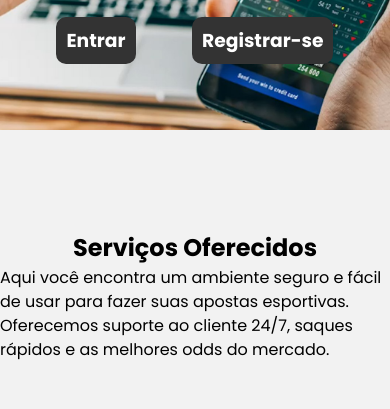
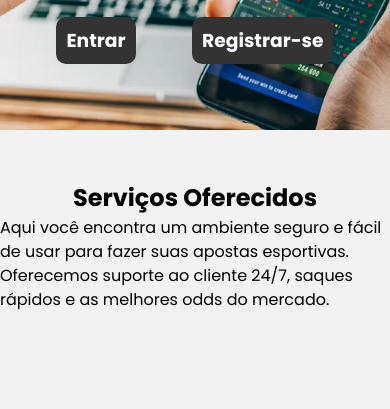
Before and after one commit to felipeCisotti/montealtobet, a plain HTML site: page index.html in a window 390 px wide. Shown: the part 330-739 px from the top of the page. Drawn offline with nearby package versions, Linux system fonts and the light colour scheme.

Commit message:
ALTERADO

```diff
--- a/css/style.css
+++ b/css/style.css
@@ -115,11 +115,18 @@ header h1:hover{
     justify-content: center;
 }
 
-#services{
+#services {
     display: flex;
     flex-direction: column;
     align-items: center;
     padding-top: 100px;
+}
+
+/* Responsivo para celulares */
+@media (max-width: 600px) {
+    #services {
+        padding-top: 50px; /* ou outro valor mais confortável para mobile */
+    }
 }
 
 #featured-bets h2{
```
